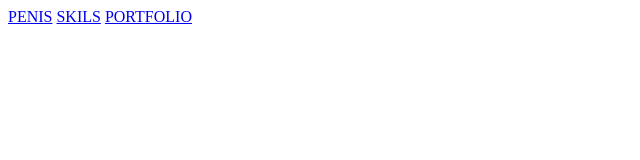
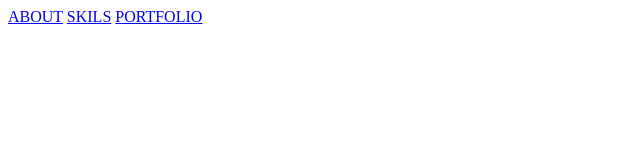
Before and after one commit to qwertyzer/Website_resume, a plain HTML site: page src/index.html in a window 1280 px wide. Shown: the full height of the page, 0-640 px from the left. Drawn offline with Linux system fonts and the light colour scheme.

Commit message:
gh deploy

```diff
--- a/index.html
+++ b/src/index.html
@@ -9,7 +9,7 @@
     <div class= "container">
         <header>
             <nav>
-                <a href="#">PENIS</a>
+                <a href="#">ABOUT</a>
                 <a href="#">SKILS</a>
                 <a href="#">PORTFOLIO</a>
             </nav>
```
Also changed, not shown: 1 other file.
